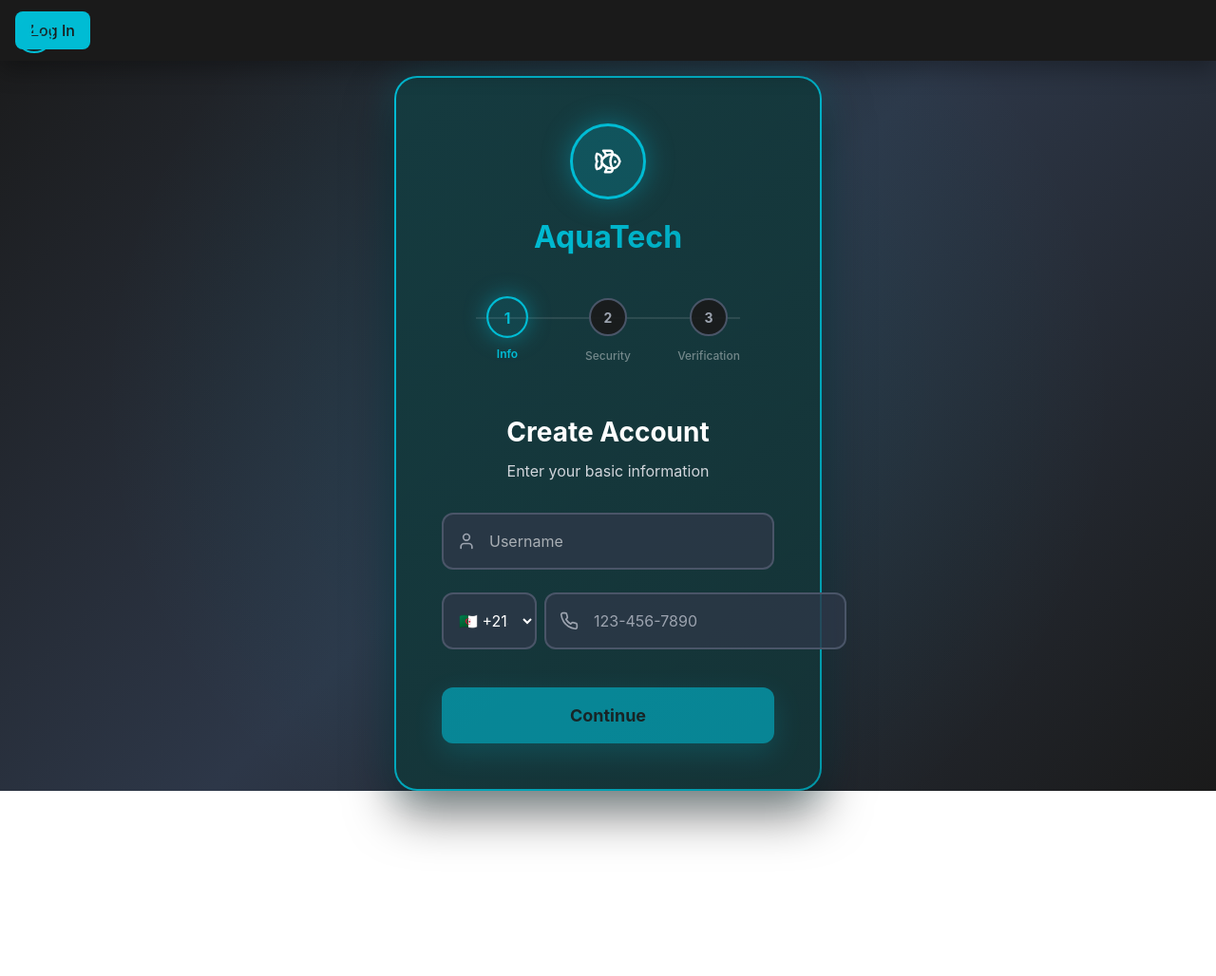
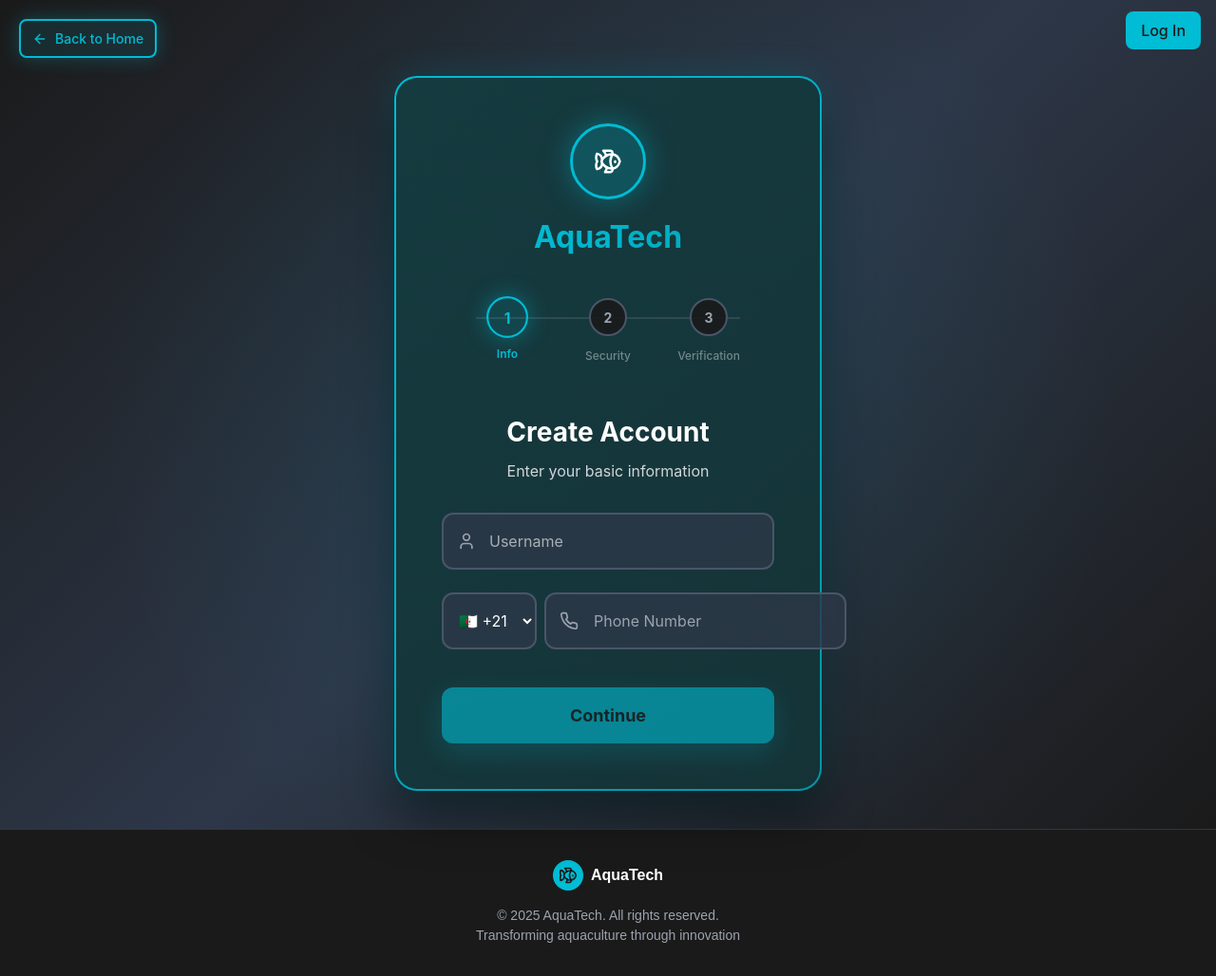
Before and after one commit to junction-DataVim/AquaTech-Website, a Next.js app: page /signup in a window 1280 px wide. Shown: the whole page at 95% size. Before the commit the page ends 833 px from the top, so only its background shows below. Built offline with nearby package versions, Linux system fonts and the light colour scheme.

Commit message:
Initial commit

```diff
--- a/app/login/page.tsx
+++ b/app/login/page.tsx
@@ -202,9 +202,7 @@ export default function LoginPage() {
       width: "100%",
       zIndex: 50,
       transition: "all 0.3s ease",
-      backgroundColor: "#1a1a1a",
-      backdropFilter: "blur(12px)",
-      boxShadow: "0 10px 25px rgba(0, 0, 0, 0.3)",
+      background: "transparent",
     },
     navContainer: {
       maxWidth: "1280px",
@@ -790,6 +788,7 @@ export default function LoginPage() {
       {/* Navigation Bar */}
       <nav style={styles.nav}>
         <div style={styles.navContainer}>
+          <div></div> {/* Empty div to push the button to the right */}
           <Link href="/signup" style={styles.navLogin} className="nav-login">
             Sign Up
           </Link>
--- a/app/signup/page.tsx
+++ b/app/signup/page.tsx
@@ -17,6 +17,68 @@ import {
   Smartphone,
   CheckCircle,
 } from "lucide-react"
+
+// Footer Component (copied from login page)
+const Footer = () => {
+  const styles = {
+    footer: {
+      backgroundColor: "#1a1a1a",
+      borderTop: "1px solid #2d3748",
+      padding: "2rem 0",
+      marginTop: "auto",
+    },
+    footerContent: {
+      maxWidth: "1280px",
+      margin: "0 auto",
+      padding: "0 1rem",
+      display: "flex",
+      flexDirection: "column" as const,
+      alignItems: "center",
+      gap: "1rem",
+    },
+    logo: {
+      display: "flex",
+      alignItems: "center",
+    },
+    logoIcon: {
+      width: "32px",
+      height: "32px",
+      backgroundColor: "#00bcd4",
+      borderRadius: "50%",
+      display: "flex",
+      alignItems: "center",
+      justifyContent: "center",
+    },
+    logoText: {
+      marginLeft: "8px",
+      fontSize: "1rem",
+      fontWeight: "bold",
+      color: "white",
+    },
+    footerText: {
+      color: "#9ca3af",
+      textAlign: "center" as const,
+      fontSize: "0.875rem",
+    },
+  }
+
+  return (
+    <footer style={styles.footer}>
+      <div style={styles.footerContent}>
+        <div style={styles.logo}>
+          <div style={styles.logoIcon}>
+            <Fish size={20} color="#1a1a1a" />
+          </div>
+          <span style={styles.logoText}>AquaTech</span>
+        </div>
+        <div style={styles.footerText}>
+          <p>© 2025 AquaTech. All rights reserved.</p>
+          <p>Transforming aquaculture through innovation</p>
+        </div>
+      </div>
+    </footer>
+  )
+}
 
 const countryCodes = [
   { code: "+1", country: "US", flag: "🇺🇸" },
@@ -240,9 +302,7 @@ export default function SignupPage() {
       width: "100%",
       zIndex: 50,
       transition: "all 0.3s ease",
-      backgroundColor: "#1a1a1a",
-      backdropFilter: "blur(12px)",
-      boxShadow: "0 10px 25px rgba(0, 0, 0, 0.3)",
+      background: "transparent",
     },
     navContainer: {
       maxWidth: "1280px",
@@ -317,6 +377,7 @@ export default function SignupPage() {
       background:
         "linear-gradient(rgba(26, 26, 26, 0.8), rgba(26, 26, 26, 0.8)) padding-box, linear-gradient(135deg, #00bcd4, #00acc1, #0097a7) border-box",
       boxShadow: "0 25px 50px rgba(0, 0, 0, 0.5), 0 0 40px rgba(0, 188, 212, 0.2)",
+      marginBottom: "2.5rem", // Added space below the card
     },
     logoContainer: {
       display: "flex",
@@ -539,23 +600,24 @@ export default function SignupPage() {
       color: "#d1d5db",
       marginBottom: "1rem",
     },
-    backArrow: {
+    backToHome: {
       position: "fixed" as const,
-      top: "16px",
-      left: "16px",
-      zIndex: 60, // Higher z-index than nav
+      top: "20px",
+      left: "20px",
+      zIndex: 60000,
+      display: "flex",
+      alignItems: "center",
+      gap: "0.5rem",
       backgroundColor: "rgba(0, 188, 212, 0.1)",
       border: "2px solid #00bcd4",
-      borderRadius: "50%",
-      width: "40px",
-      height: "40px",
-      display: "flex",
-      alignItems: "center",
-      justifyContent: "center",
-      cursor: "pointer",
+      borderRadius: "8px",
+      padding: "8px 12px",
+      color: "#00bcd4",
+      textDecoration: "none",
+      fontSize: "0.875rem",
+      fontWeight: "500",
       transition: "all 0.3s ease",
-      color: "white",
-      textDecoration: "none",
+      boxShadow: "0 0 20px rgba(0, 188, 212, 0.3)",
     },
     progressContainer: {
       marginBottom: "3rem",
@@ -686,9 +748,10 @@ export default function SignupPage() {
     .input-invalid {
       border-color: #ef4444 !important;
     }
-    .back-button:hover {
-      background-color: rgba(255, 255, 255, 0.2) !important;
-      transform: scale(1.1) !important;
+    .back-to-home:hover {
+      background-color: rgba(0, 188, 212, 0.2) !important;
+      transform: scale(1.05) !important;
+      box-shadow: 0 0 30px rgba(0, 188, 212, 0.5) !important;
     }
     .button:hover:not(:disabled) {
       transform: translateY(-2px) !important;
@@ -707,11 +770,6 @@ export default function SignupPage() {
     }
     .password-toggle:hover {
       color: white !important;
-    }
-    .back-arrow:hover {
-      background-color: rgba(0, 188, 212, 0.2) !important;
-      transform: scale(1.1) !important;
-      box-shadow: 0 0 20px rgba(0, 188, 212, 0.3) !important;
     }
     @keyframes pulse-glow {
       0%, 100% {
@@ -845,17 +903,20 @@ export default function SignupPage() {
   }
 
   return (
+    <div>
       <div style={styles.container}>
         <style>{mediaQueryStyles}</style>
         <div style={styles.background}></div>
         <div style={styles.overlay}></div>
         {/* Floating Back Arrow */}
-      <Link href="/" style={styles.backArrow} className="back-arrow" aria-label="Back to Home">
-        <ArrowLeft size={24} color="#00bcd4" />
+        <Link href="/" style={styles.backToHome} className="back-to-home" aria-label="Back to Home">
+          <ArrowLeft size={16} />
+          Back to Home
         </Link>
         {/* Navigation Bar */}
         <nav style={styles.nav}>
           <div style={styles.navContainer}>
+            <div></div> {/* Empty div to push the button to the right */}
             <Link href="/login" style={styles.navLogin} className="nav-login">
               Log In
             </Link>
@@ -873,7 +934,11 @@ export default function SignupPage() {
               <div style={styles.stepperLine}>
                 <div style={styles.stepperProgress}></div>
               </div>
-            {["Info", "Security", "Verification"].map((step, index) => (
+              {[
+                "Info",
+                "Security",
+                "Verification"
+              ].map((step, index) => (
                 <div key={step} style={styles.stepWrapper}>
                   <div style={getStepCircleStyle(index)} className={index + 1 === currentStep ? "step-active" : ""}>
                     {renderStepContent(index)}
@@ -959,7 +1024,7 @@ export default function SignupPage() {
                               ? "input-invalid"
                               : ""
                         }`}
-                      placeholder="123-456-7890"
+                        placeholder="Phone Number"
                       />
                     </div>
                   </div>
@@ -1164,5 +1229,7 @@ export default function SignupPage() {
           </form>
         </div>
       </div>
+      <Footer />
+    </div>
   )
 }
```
Lines whose indentation alone changed are shown as unchanged.
